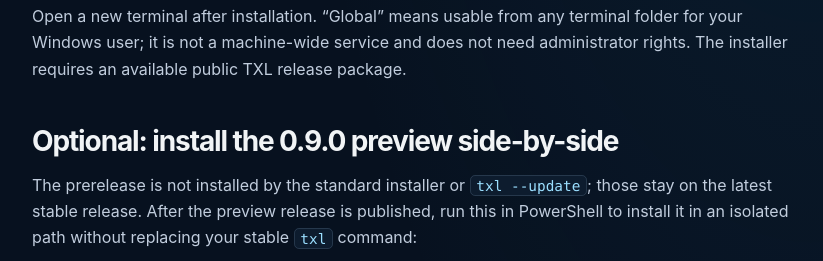
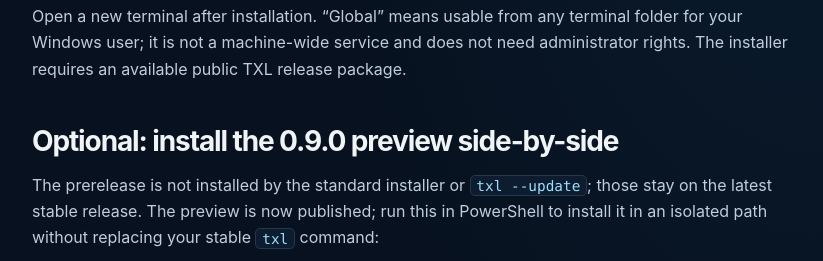
Before and after one commit to realTimexo/TXL-framework, a plain HTML site: page website/getting-started.html in a window 1280 px wide. Shown: the part 806-1067 px from the top of the page, without its empty margins (316-1139 px from the left). Drawn offline with Linux system fonts and the light colour scheme.

Commit message:
Update preview publication status in docs

```diff
--- a/website/getting-started.html
+++ b/website/getting-started.html
@@ -15,7 +15,7 @@
 <h2 id="install">1. Install the compiler</h2><p>Open PowerShell. The installer checks for the .NET 9 SDK, installs it in your user profile if needed, downloads the latest CLI package attached to GitHub Releases, and adds the global tool folder to your user PATH.</p><pre>$installer = Join-Path $env:TEMP 'install-txl.ps1'
 Invoke-WebRequest 'https://raw.githubusercontent.com/realTimexo/TXL-framework/main/Installer/install.ps1' -OutFile $installer
 powershell -NoProfile -ExecutionPolicy Bypass -File $installer</pre><p>Open a new terminal after installation. “Global” means usable from any terminal folder for your Windows user; it is not a machine-wide service and does not need administrator rights. The installer requires an available public TXL release package.</p>
-<h2 id="preview">Optional: install the 0.9.0 preview side-by-side</h2><p>The prerelease is not installed by the standard installer or <code>txl --update</code>; those stay on the latest stable release. After the preview release is published, run this in PowerShell to install it in an isolated path without replacing your stable <code>txl</code> command:</p><pre>$version = '0.9.0-preview.1'
+<h2 id="preview">Optional: install the 0.9.0 preview side-by-side</h2><p>The prerelease is not installed by the standard installer or <code>txl --update</code>; those stay on the latest stable release. The preview is now published; run this in PowerShell to install it in an isolated path without replacing your stable <code>txl</code> command:</p><pre>$version = '0.9.0-preview.1'
 $package = Join-Path $env:TEMP "Txl.Cli.$version.nupkg"
 $source = "https://github.com/realTimexo/TXL-framework/releases/download/v$version/Txl.Cli.$version.nupkg"
 Invoke-WebRequest $source -OutFile $package
```
Also changed, not shown: CHANGELOG.md.
